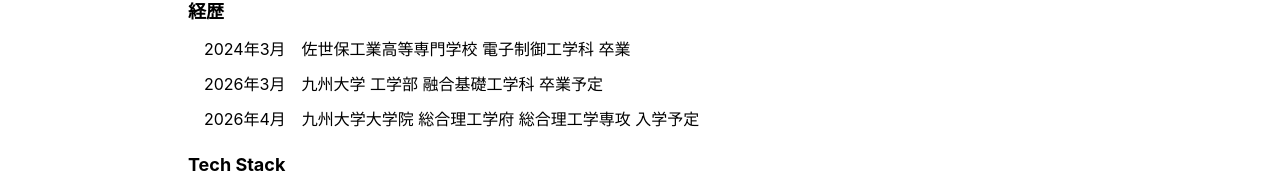
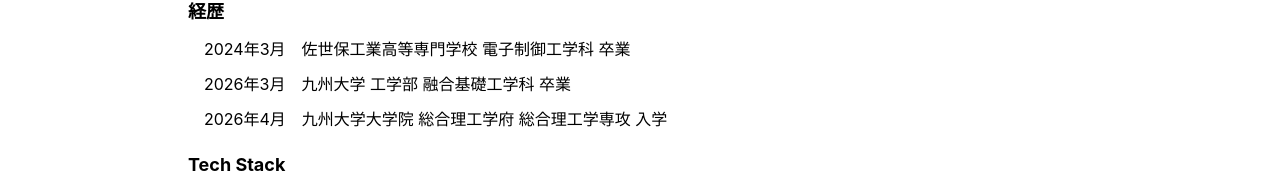
Before and after one commit to Applica-760/portfolio, a React (Vite) app: page /portfolio/1 in a window 1280 px wide. Shown: the part 240-422 px from the top of the page. Built offline with nearby package versions, Linux system fonts and the light colour scheme.

Commit message:
modify profile

```diff
--- a/src/contents/profile.content.ts
+++ b/src/contents/profile.content.ts
@@ -47,8 +47,8 @@
       heading: '経歴',
       items: [
         '2024年3月　佐世保工業高等専門学校 電子制御工学科 卒業',
-        '2026年3月　九州大学 工学部 融合基礎工学科 卒業予定',
-        '2026年4月　九州大学大学院 総合理工学府 総合理工学専攻 入学予定',
+        '2026年3月　九州大学 工学部 融合基礎工学科 卒業',
+        '2026年4月　九州大学大学院 総合理工学府 総合理工学専攻 入学',
       ],
     },
     techStack: {
@@ -145,8 +145,8 @@
       heading: 'Career',
       items: [
         'March 2024 — Graduated from the Department of Electronic Control Engineering, National Institute of Technology, Sasebo College',
-        'March 2026 — Expected Graduation, Department of Interdisciplinary Fundamental Engineering, Faculty of Engineering, Kyushu University',
-        "April 2026 — Expected Enrollment, Interdisciplinary Graduate School of Engineering Sciences, Kyushu University (Master's Program)",
+        'March 2026 — Graduated, Department of Interdisciplinary Fundamental Engineering, Faculty of Engineering, Kyushu University',
+        "April 2026 — Enrolled in Interdisciplinary Graduate School of Engineering Sciences, Kyushu University (Master's Program)",
       ],
     },
     techStack: {
```
